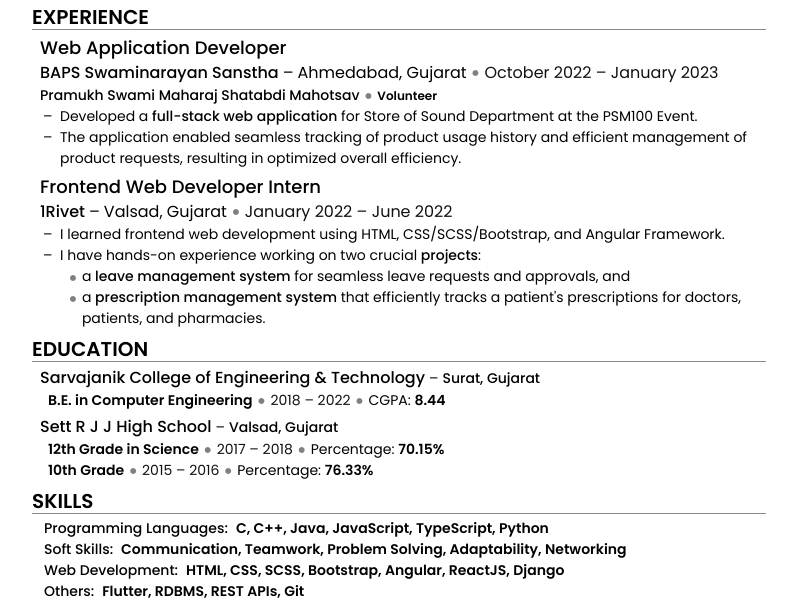
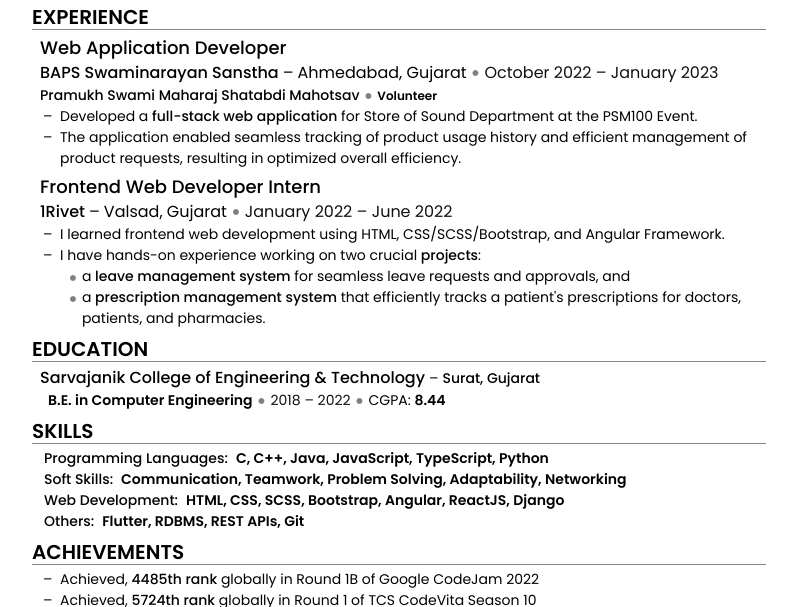
Before and after one commit to theNoobCoder0x01/resume-template, a website: page index.html in a window 1280 px wide. Shown: the part 179-786 px from the top of the page, without its empty margins (241-1038 px from the left). Drawn offline with Linux system fonts and the light colour scheme.

Commit message:
Removed std 10th and 12th from education

```diff
--- a/index.html
+++ b/index.html
@@ -175,7 +175,7 @@
                 <span>CGPA: <span class="fw-600">8.44</span></span>
               </div>
             </div>
-            <div>
+            <div class="d-none">
               <div class="d-flex align-items-center">
                 <span class="text-nowrap fs-6 fw-500">
                   Sett R J J High School
```
